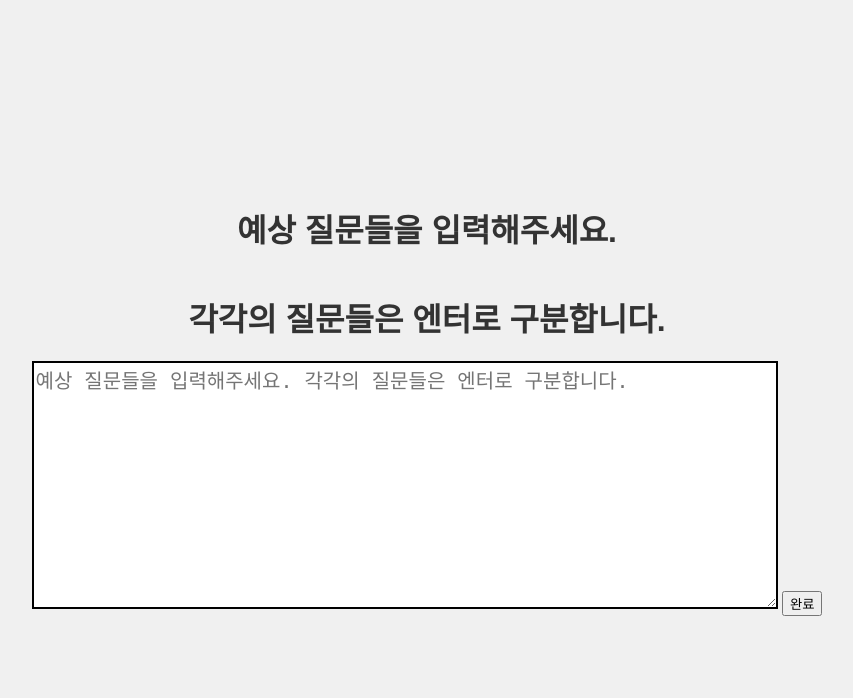
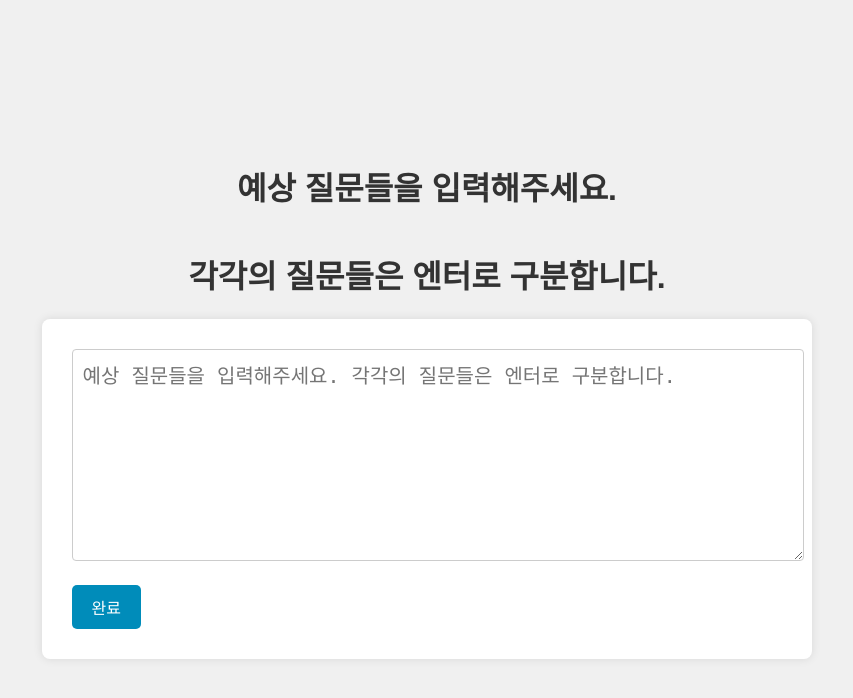
Before and after one commit to JunHyeongKim73/self-terview, a Flask app: page / in a window 1280 px wide. Shown: the top 698 px of the page, without its empty margins (213-1066 px from the left). Run offline with Flask 3, Linux system fonts and the light colour scheme.

Commit message:
feat: 인터뷰 진행 전 화면 디자인 변경

```diff
--- a/static/style.css
+++ b/static/style.css
@@ -58,3 +58,29 @@ video {
     border-radius: 5px;
     margin-bottom: 20px;
 }
+
+form {
+    background-color: #fff;
+    padding: 30px;
+    border-radius: 8px;
+    box-shadow: 0 0 10px rgba(0,0,0,0.1);
+}
+
+textarea {
+    width: 100%;
+    margin-bottom: 20px;
+    border-radius: 4px;
+    padding: 10px;
+    border: 1px solid #ccc;
+    font-size: 16px;
+}
+
+input[type="submit"] {
+    background-color: #008CBA;
+    color: white;
+    padding: 10px 20px;
+    border: none;
+    border-radius: 5px;
+    cursor: pointer;
+    font-size: 16px;
+}
```
